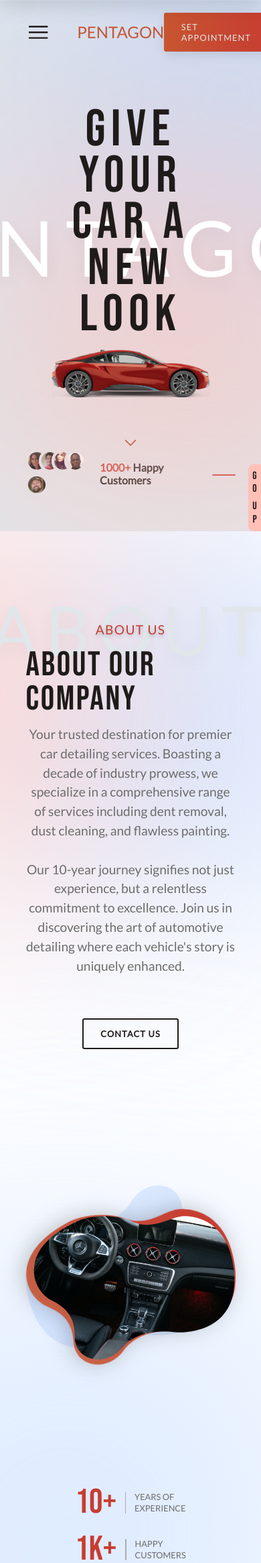
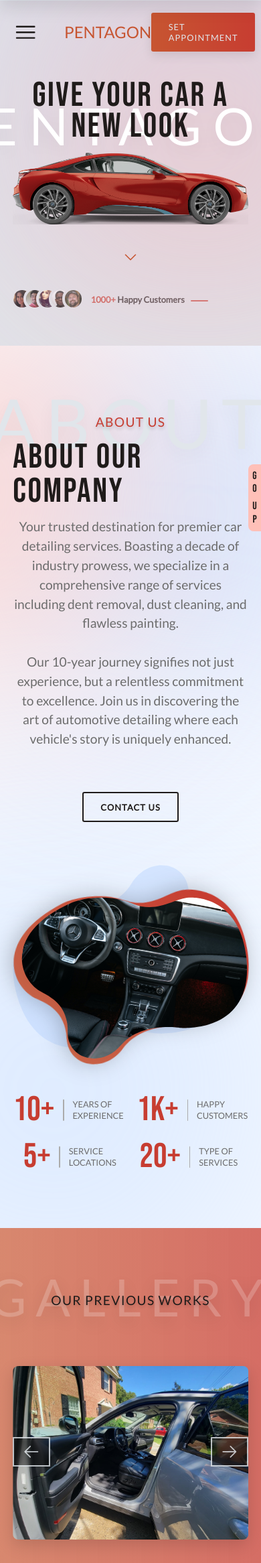
Before and after one commit to Sohail0707/pentagon_detailing, a PHP site: page / in a window 390 px wide. Shown: the top 2333 px of the page at 67% size. Run offline with PHP 8.4, Linux system fonts and the light colour scheme.

Commit message:
hero section responsive from 450px

```diff
--- a/css/general.css
+++ b/css/general.css
@@ -145,7 +145,8 @@ i[name="close"] {
 }
 
 .current_site.nav_link:is(:link, :visited) {
-  color: blue !important;
+  color: var(--primary_red) !important;
+  font-weight: 600;
 }
 
 .logo {
--- a/css/general_query.css
+++ b/css/general_query.css
@@ -117,3 +117,59 @@
     align-items: center;
   }
 }
+
+/* max width 600px */
+@media (max-width: 37.5em) {
+  /* ----------------FOOTER---------------- */
+  .footer_container {
+    grid-template-columns: auto;
+    grid-template-rows: auto auto auto auto auto;
+    grid-template-areas:
+      "logo"
+      "sect1"
+      "sect2"
+      "sect3"
+      "copyright";
+    row-gap: 6rem;
+    column-gap: 0;
+  }
+
+  .footer_logo {
+    display: inline-block;
+    margin: 0 auto;
+  }
+
+  .footer_nav_section,
+  .footer_contact_section,
+  .footer_social_section,
+  .footer_contact_container {
+    align-items: center;
+  }
+
+  .footer_nav_list {
+    flex-direction: row;
+    flex-wrap: wrap;
+    justify-content: center;
+  }
+}
+
+/* max width 500px */
+@media (max-width: 32em) {
+  /* ---------------GENERAL PADDING--------------- */
+  .main_nav {
+    padding: 2.4rem;
+  }
+
+  .main_nav .nav_link:is(:link, :visited) {
+    font-size: 2.4rem;
+  }
+
+  /* .nav_list,
+  .nav_home_container {
+    align-items: center;
+  } */
+
+  .footer {
+    padding: 8rem 2.4rem;
+  }
+}
--- a/css/gift_certificate_query.css
+++ b/css/gift_certificate_query.css
@@ -54,3 +54,7 @@
     gap: 4.8rem;
   }
 }
+
+/* max width 600px */
+@media (max-width: 37.5em) {
+}
--- a/css/home_query.css
+++ b/css/home_query.css
@@ -335,30 +335,124 @@
 }
 
 /* ===============MAX WIDTH 700PX=============== */
-@media (max-width: 43.75em) {
-  /* setting the general padding left right */
-
-  /* .section_hero {
-    padding: 0 4.8rem;
+@media (max-width: 37.5em) {
+  .header_container {
+    width: 100%;
   }
 
-  .section_about {
-    padding: 12rem 4.8rem;
+  header .highlight_txt {
+    top: 0;
+    left: 50%;
+    transform: translate(-50%, calc(100% + 9rem));
+  }
+  /* --------------HERO SECTION-------------- */
+  .header_container {
+    padding: 15rem 0;
   }
 
+  header .highlight_txt {
+    font-size: 9.6rem;
+  }
+
+  .section_hero .main_heading {
+    font-size: 6.4rem;
+    letter-spacing: 0.32rem;
+  }
+
+  .section_hero .i {
+    margin: 2.4rem auto 0;
+  }
+
+  .customer_count {
+    font-size: 1.6rem;
+  }
+
+  .customer_count_container .red_line {
+    width: 3.2rem;
+  }
+
+  /* ---------------ABOUT SECTION--------------- */
+  .section_about {
+    padding: 10rem 4.5rem;
+  }
+
+  /* --------------SERVICE SECTION-------------- */
   .section_service {
-    padding: 12rem 4.8rem 8rem;
+    display: none;
+  }
+
+  /* --------------GALLERY SECTION-------------- */
+  .section_gallery {
+    padding: 10rem 4.8rem;
+  }
+
+  .section_gallery .highlight_txt {
+    font-size: 9.6rem;
+  }
+
+  .section_gallery .section_title {
+    top: -5rem;
+  }
+
+  .gallery_img {
+    height: 66.66vw;
+    width: 100%;
+  }
+
+  .btn_gallery {
+    background: rgba(0, 0, 0, 0.5);
+    backdrop-filter: blur(0.5rem);
+  }
+
+  /* -------------SECTION TESTIMONIAL------------- */
+  .section_testimonial {
+    padding: 10rem 0;
+  }
+  .section_testimonial .highlight_txt {
+    font-size: 9.6rem;
+  }
+
+  .testimonial_container {
+    padding-top: 8rem;
+  }
+
+  .testimonial_container .section_title {
+    top: -5rem;
+  }
+
+  /* ---------------SECTION CONTACT--------------- */
+  .section_contact .highlight_txt {
+    font-size: 9.6rem;
+  }
+
+  .section_contact .section_title {
+    top: -5rem;
+  }
+}
+
+/* max width 500px */
+@media (max-width: 32em) {
+  /* ---------------GENERAL PADDING--------------- */
+  .section_hero {
+    padding: 0 2.4rem;
+  }
+  .section_about {
+    padding: 8rem 2.4rem 10rem;
   }
 
   .section_gallery {
-    padding: 10rem 4.8rem 12rem 4.8rem;
-  }
-
-  .section_testimonial {
-    padding: 12rem 4.8rem;
+    padding: 10rem 2.4rem;
   }
 
   .section_contact {
-    padding: 12rem 4.8rem;
-  } */
+    padding: 10rem 2.4rem;
+  }
+
+  .contact_heading {
+    font-size: 4.8rem;
+  }
+
+  .customer_count_container {
+    left: 4rem;
+  }
 }
--- a/css/index.css
+++ b/css/index.css
@@ -302,6 +302,7 @@ header .highlight_txt {
 .about_shape_1 {
   position: relative;
   width: 100%;
+  height: max-content;
   fill: var(--lite_blue);
   opacity: 0.45;
 }
@@ -311,12 +312,14 @@ header .highlight_txt {
   left: 0;
   top: 3.6rem;
   width: 100%;
+  height: max-content;
   filter: drop-shadow(0.7rem 0 2rem rgba(0, 0, 0, 0.25));
   transform: rotate(185deg);
 }
 
 .about_shape_3 {
   width: 100%;
+  height: max-content;
   position: absolute;
   left: 0;
   top: 3.6rem;
@@ -779,6 +782,7 @@ header .highlight_txt {
   top: -3rem;
   left: 50%;
   transform: translateX(-50%);
+  width: max-content;
   text-transform: uppercase;
   font-size: 2.4rem;
   letter-spacing: 0.168rem;
```
Also changed, not shown: css/service_area_query.css (+24 -0 lines), css/service_query.css (+44 -0 lines).
